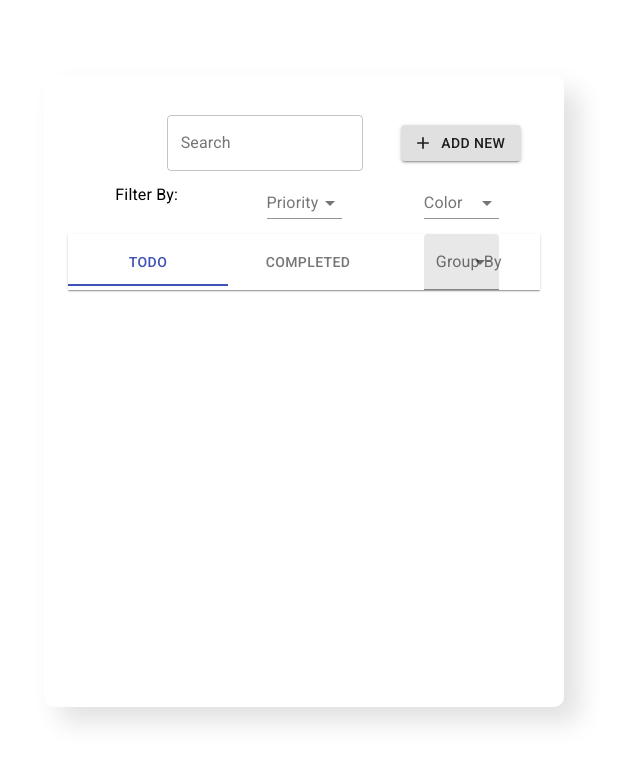
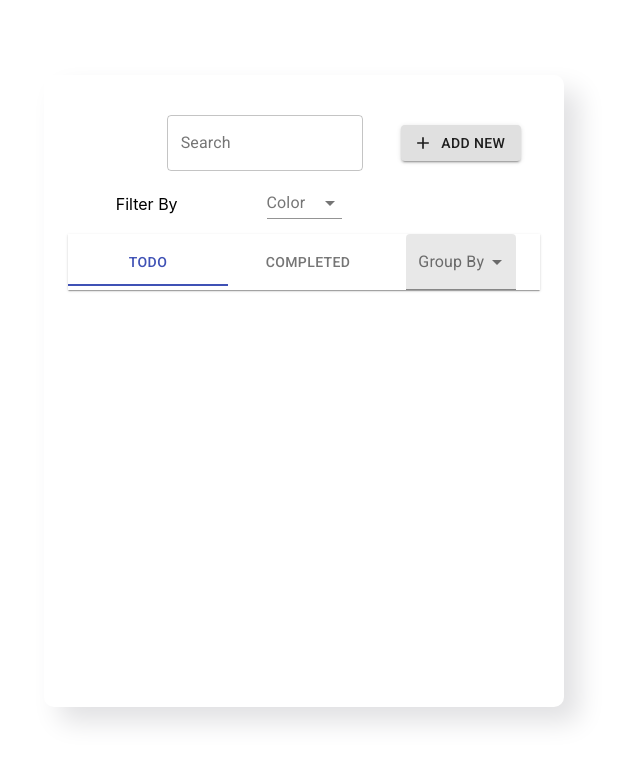
Before and after one commit to iresh96/todo-app, a React (Create React App) app: page / in a window 1280 px wide. Shown: the top 764 px of the page, without its empty margins (336-976 px from the left). Built offline with nearby package versions, Linux system fonts and the light colour scheme.

Commit message:
ui improments

```diff
--- a/package.json
+++ b/package.json
@@ -5,6 +5,7 @@
   "dependencies": {
     "@material-ui/core": "^4.11.3",
     "@material-ui/icons": "^4.11.2",
+    "@material-ui/pickers": "^3.2.10",
     "@testing-library/jest-dom": "^5.11.4",
     "@testing-library/react": "^11.1.0",
     "@testing-library/user-event": "^12.1.10",
--- a/src/App.css
+++ b/src/App.css
@@ -1,5 +1,5 @@
 .body {
-  background-color: #f2f2f2;
+  background-color: #f7f2e4;
 }
 .todo-app {
   display: flex;
@@ -9,7 +9,6 @@
   min-height: 600px;
   text-align: center;
   margin: 75px auto;
-  /* border: 1px solid #2f2f30; */
   border-radius: 10px;
   padding-bottom: 32px;
   box-shadow: 15px 15px 27px #e1e1e3, -15px -15px 27px #ffffff;
--- a/src/components/Header/ToDoHeader.css
+++ b/src/components/Header/ToDoHeader.css
@@ -11,6 +11,14 @@
 
 .formControl {
   min-width: 75px;
+}
+
+.group-picker.formControl {
+  min-width: 110px;
+}
+
+.filter-text {
+  padding-top: 18px !important;
 }
 .blue {
   background-color: #0984e3 !important;
--- a/src/components/Header/ToDoHeader.jsx
+++ b/src/components/Header/ToDoHeader.jsx
@@ -1,14 +1,12 @@
 import React, { useEffect, useState } from "react";
 
-import { Container, Grid, TextField, Typography } from "@material-ui/core";
-// import { RiCloseCircleLine } from "react-icons/ri";
+import { Container, Grid, TextField } from "@material-ui/core";
 
 import ToDoAdd from "./ToDoAdd";
 
 import "./ToDoHeader.css";
 
-import ColorPicker from "../ColorPicker";
-import PriorityPicker from "../PriorityPicker";
+import ColorPicker from "../Pickers/ColorPicker";
 
 function ToDoHeader({ onSubmit, getSearchValue, getColorValue, clearFilters }) {
   const [search, setSearch] = useState("");
@@ -42,16 +40,13 @@ function ToDoHeader({ onSubmit, getSearchValue, getColorValue, clearFilters }) {
         <Grid item xs={4}>
           <ToDoAdd onSubmit={onSubmit} />
         </Grid>
-        <Grid item xs={4}>
-          <Typography variant="subtitle1">Filter By:</Typography>
-        </Grid>
-        <Grid item xs={4}>
-          <PriorityPicker pickPriority={(priority) => setPriority(priority)} />
+        <Grid item xs={4} className="filter-text">
+          Filter By
         </Grid>
         <Grid item xs={4}>
           <ColorPicker pickColor={(color) => setColor(color)} none={true} />
         </Grid>
-        {/* <RiCloseCircleLine onClick={handleFilter} /> */}
+        <Grid item xs={4}></Grid>
       </Grid>
     </Container>
   );
--- a/src/components/GroupPicker.jsx
+++ b/src/components/Pickers/GroupPicker.jsx
@@ -15,13 +15,13 @@ function GroupPicker({ pickGroup }) {
 
   return (
     <FormControl variant="filled">
-      <InputLabel id="priority-select-label">Group By</InputLabel>
+      <InputLabel id="group-select-label">Group By</InputLabel>
       <Select
-        labelId="priority-select-label"
-        id="priority-select"
+        labelId="group-select-label"
+        id="group-select"
         value={group}
         onChange={handleGroupChange}
-        className="formControl"
+        className="group-picker formControl"
       >
         <MenuItem value="Color">Color</MenuItem>
         <MenuItem value="Priority">Priority</MenuItem>
--- a/src/components/ToDo.jsx
+++ b/src/components/ToDo.jsx
@@ -2,7 +2,7 @@ import React, { useState } from "react";
 import ToDoModal from "./ToDoModal";
 import { RiCloseCircleLine } from "react-icons/ri";
 import { TiEdit } from "react-icons/ti";
-import { Checkbox, Chip } from "@material-ui/core";
+import { Checkbox, Chip, Container } from "@material-ui/core";
 
 import "./ToDo.css";
 
@@ -30,17 +30,9 @@ const ToDo = ({ todos, completeTodo, removeTodo, updateTodo, group }) => {
     return 0;
   };
 
-  const comparePriority = (a, b) => {
-    if (a.temp < b.temp) {
-      return -1;
-    }
-    if (a.temp > b.temp) {
-      return 1;
-    }
-    return 0;
-  };
   const uigenerator = (array) => {
     return array.map((todo, index) => (
+      <Container>
         <div
           className={
             todo.isComplete
@@ -69,6 +61,7 @@ const ToDo = ({ todos, completeTodo, removeTodo, updateTodo, group }) => {
             />
           </div>
         </div>
+      </Container>
     ));
   };
 
--- a/src/components/ToDoTab.jsx
+++ b/src/components/ToDoTab.jsx
@@ -3,7 +3,7 @@ import React, { useEffect, useState } from "react";
 import { Container, Tabs, Tab, Paper, Grid } from "@material-ui/core";
 
 import ToDo from "./ToDo";
-import GroupPicker from "./GroupPicker";
+import GroupPicker from "./Pickers/GroupPicker";
 
 import "./ToDoTab.css";
 
@@ -20,8 +20,6 @@ function ToDoTab({
   const [newTodoList, setNewTodoList] = useState([]);
   const [group, setGroup] = useState("");
 
-  console.log(searchValue);
-  console.log(colorValue);
   useEffect(() => {
     if (!searchValue && !colorValue) {
       if (value === 1) {
@@ -29,7 +27,6 @@ function ToDoTab({
       } else if (value === 0) {
         setNewTodoList(todos.filter((todo) => !todo.isComplete));
       }
-      console.log("inside tab ");
     } else if (colorValue) {
       setNewTodoList(todos.filter((todo) => todo.color === colorValue));
       console.log("hit color");
```
Also changed, not shown: src/components/Header/ToDoAdd.jsx (+3 -5 lines), src/components/Pickers/ColorPicker.jsx (renamed from src/components/ColorPicker.jsx), src/components/Pickers/PriorityPicker.jsx (renamed from src/components/PriorityPicker.jsx), 1 other file (tests, documents, lock files or other folders). Lines whose indentation alone changed are shown as unchanged.
